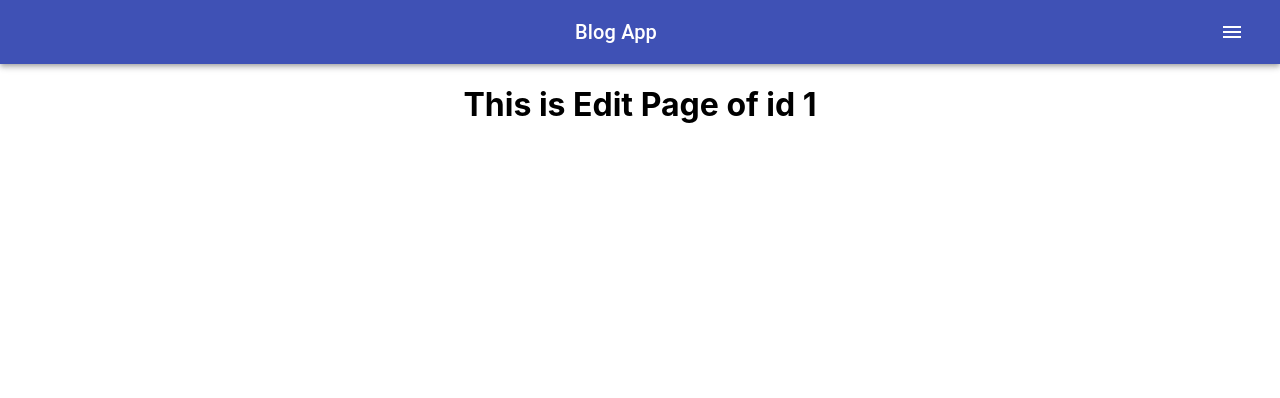
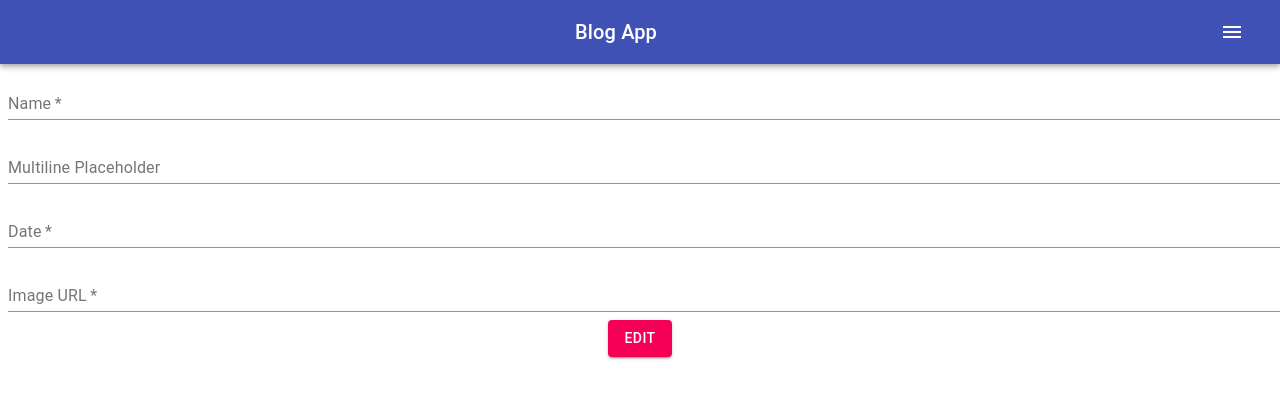
Before and after one commit to Anushree-cloud/blog-app, a React (Create React App) app: page /blog/edit/1 in a window 1280 px wide. Shown: the top 398 px of the page. Built offline with nearby package versions, Linux system fonts and the light colour scheme.

Commit message:
added layout changes

```diff
--- a/src/App.js
+++ b/src/App.js
@@ -18,16 +18,19 @@ function App() {
       name: 'abc',
       id: 1,
       details: 'abcd',
+      url:"https://wallpapercave.com/wp/wp1993619.jpg"
     },
     {
       name: 'mno',
       id: 2,
       details: 'mnop',
+      url:"https://wallpaperaccess.com/full/51364.jpg"
     },
     {
       name: 'xyz',
       id: 3,
       details: 'wxyz',
+      url:"https://cdn.pixabay.com/photo/2018/01/14/23/12/nature-3082832__340.jpg"
     },
   ]
   return (
--- a/src/pages/Blog/Add.js
+++ b/src/pages/Blog/Add.js
@@ -1,9 +1,11 @@
 import React from 'react'
 import TextField from '@material-ui/core/TextField';
 import { makeStyles } from '@material-ui/core/styles';
-
+import Button from '@material-ui/core/Button';
+import IconButton from '@material-ui/core/IconButton';
+import PhotoCamera from '@material-ui/icons/PhotoCamera';
 // import { KeyboardDatePicker, MuiPickersUtilsProvider } from '@material-ui/pickers';
-import { Grid } from '@material-ui/core';
+// import { Grid } from '@material-ui/core';
 
 const useStyles = makeStyles((theme) => ({
     root: {
@@ -12,14 +14,23 @@ const useStyles = makeStyles((theme) => ({
         // width: '25ch',
         },
     },
+    buttons: {
+        '& > *': {
+            margin: theme.spacing(1),
+        },
+    },
+    input: {
+        display: 'none',
+    },
 }));
 
 export default function Add(props) {
-    const [selectedDate, setSelectedDate] = React.useState(Date.now());
-    const handleDateChange = (date) => {
-        setSelectedDate(date);
-    };
+    // const [selectedDate, setSelectedDate] = React.useState(Date.now());
+    // const handleDateChange = (date) => {
+    //     setSelectedDate(date);
+    // };
     console.log(props);
+
     const classes = useStyles();
     return (
         <form className={classes.root} noValidate autoComplete="off">
@@ -52,21 +63,17 @@ export default function Add(props) {
                 margin="normal"
 
             />
-            {/* <MuiPickersUtilsProvider  >
-                <Grid>
-                    <KeyboardDatePicker
-                        margin="normal"
-                        id="date-picker-dialog"
-                        label="Date picker dialog"
-                        format="MM/dd/yyyy"
-                        value={selectedDate}
-                        onChange={handleDateChange}
-                        KeyboardButtonProps={{
-                            'aria-label': 'change date',
-                        }}
-                    />
-                </Grid>
-            </MuiPickersUtilsProvider> */}
+            <TextField
+                required
+                label="Image URL"
+                id="standard-full-width"
+                style={{ margin: 8 }}
+                placeholder="Image URL"
+                fullWidth
+                margin="normal"
+
+            />
+            <Button variant="contained" color="secondary">Add Blog</Button>
         </div>
     </form>
     )
--- a/src/pages/Blog/BlogList.js
+++ b/src/pages/Blog/BlogList.js
@@ -1,92 +1,59 @@
-/* first create a new folder blog-app
-
-The app will have 4 pages for now
-
-/blogs
-/blogs/add
-/blogs/edit/:id
-/blogs/details/:id
-
-/blogs
-====
-
-Blogs listing - use meterial ui cards to show blog items,
-
-id, name, image, date, description
-
-/blogs/details/:id
-============
-
-Single blog details
-
-
-/blogs/add    |  /blogs/edit/:id
-====================
-
-Blog creation form - name, image, date, description */
-
-// import React from 'react'
-// import { Link } from 'react-router-dom'
-
-// export default function BlogList({ blogList }) {
-//     return (
-//         blogList.map((blogItem) => {
-//             return (
-//                 <div key={blogItem.id}>
-//                     <h1>{blogItem.id}. {blogItem.name}</h1>
-//                     <div>
-//                         <Link to={`/blog/edit/${blogItem.id}`}>Edit</Link>
-//                         <Link to={`/blog/details/${blogItem.id}`}>Details</Link>
-//                     </div>
-
-//                 </div>
-//             )
-//         })
-//     )
-// }
-
 import React from 'react';
 import { makeStyles } from '@material-ui/core/styles';
 import Card from '@material-ui/core/Card';
 import CardActionArea from '@material-ui/core/CardActionArea';
+import { CardMedia } from '@material-ui/core';
 import CardActions from '@material-ui/core/CardActions';
 import CardContent from '@material-ui/core/CardContent';
-// import CardMedia from '@material-ui/core/CardMedia';
 import Button from '@material-ui/core/Button';
 import Typography from '@material-ui/core/Typography';
-import { Link } from 'react-router-dom';
+import { Link, useHistory } from 'react-router-dom';
+import { Grid, Paper } from '@material-ui/core';
 
 const useStyles = makeStyles((theme) => ({
-    // rootContainer: {
-    //     display: 'flex',
-    //     flexDirection: 'row',
-    //     flexWrap: 'wrap',
-    // },
     root: {
         maxWidth: 345,
         margin: 10,
+        display: 'flex',
+        flexDirection: 'column',
+        alignItems: 'center',
     },
     media: {
         height: 140,
     },
+    editButton: {
+        textDecoration: 'none',
+        color: 'white',
+        width: '35ch',
+    },
+    rootContainer: {
+        display: "flex",
+        flexDirection: 'row',
+        marginTop: '10px',
+    }
 }));
 
 export default function BlogList({ blogList }) {
     const classes = useStyles();
-
+    const history = useHistory();
+    function goToPage(pageUrl) {
+        history.push(pageUrl)
+    }
     return (
         blogList.map( blogItem => {
             return (
-                <div className={classes.rootContainer}>
+                <Grid container spacing={2} className={classes.rootContainer}>
+                    <Grid item>
+                        {/* <Paper> */}
                             <Card className={classes.root}>
                                 <CardActionArea>
-                            {/* <CardMedia
+                                    <CardMedia
                                         className={classes.media}
-                                image="/static/images/cards/contemplative-reptile.jpg"
+                                        image={blogItem.url}
                                         title="Contemplative Reptile"
-                            /> */}
+                                    />
                                     <CardContent>
-                                <Typography gutterBottom variant="h5" component="h2">
+                                        <Typography gutterBottom variant="h5" component="h2" onClick={() => goToPage(`/blog/details/${blogItem.id}`) }>
                                             {blogItem.name}
                                         </Typography>
                                         <Typography variant="body2" color="textSecondary" component="p">
@@ -95,15 +62,16 @@ export default function BlogList({ blogList }) {
                                     </CardContent>
                                 </CardActionArea>
                                 <CardActions>
-                            <Button size="small" color="primary">
-                                <Link to={`/blog/edit/${blogItem.id}`}>Edit</Link>
-                            </Button>
-                            <Button size="small" color="primary">
-                                <Link to={`/blog/details/${blogItem.id}`}>Details</Link>
+                                    <Button size="large" variant="contained" color="secondary">
+                                        <Link to={`/blog/edit/${blogItem.id}`} className={classes.editButton}>
+                                            Edit
+                                        </Link>
                                     </Button>
                                 </CardActions>
                             </Card>
-                </div>
+                        {/* </Paper> */}
+                    </Grid>
+                </Grid>
             )
         })
     )
--- a/src/pages/Blog/Details.js
+++ b/src/pages/Blog/Details.js
@@ -1,10 +1,17 @@
 import React from 'react'
+import { useParams } from 'react-router';
 
-export default function Details(props) {
-    console.log(props);
+export default function Details({ blog }) {
+    const { id } = useParams()
+    console.log(id);
+    let currentBlog = blog.find((blogItem) => {
+        return blogItem.id == id ? true : false
+    })
+    console.log(currentBlog);
     return (
-        <div>
-            This is Details page of id {props.match.params.id}
-        </div>
+        <>
+            <h1>{currentBlog.name}</h1>
+            <h3>{currentBlog.details}</h3>
+        </>
     )
 }
--- a/src/pages/Blog/Edit.js
+++ b/src/pages/Blog/Edit.js
@@ -1,11 +1,73 @@
 import React from 'react'
+import TextField from '@material-ui/core/TextField';
+import { makeStyles } from '@material-ui/core/styles';
+import Button from '@material-ui/core/Button';
+import IconButton from '@material-ui/core/IconButton';
+import PhotoCamera from '@material-ui/icons/PhotoCamera';
 
-export default function Edit({ match }) {
-    console.log(match);
-    const { params } = match
+const useStyles = makeStyles((theme) => ({
+    root: {
+        '& .MuiTextField-root': {
+        margin: theme.spacing(1),
+        },
+    },
+    buttons: {
+        '& > *': {
+            margin: theme.spacing(1),
+        },
+    },
+    input: {
+        display: 'none',
+    },
+}));
+
+export default function Edit(props) {
+    console.log(props);
+
+    const classes = useStyles();
     return (
+        <form className={classes.root} noValidate autoComplete="off">
         <div>
-            <h1>This is Edit Page of id {params.id}</h1>
+            <TextField
+                required
+                label="Name"
+                id="standard-full-width"
+                style={{ margin: 8 }}
+                placeholder="Name"
+                fullWidth
+                margin="normal"
+
+            />
+            <TextField
+                id="standard-textarea"
+                label="Multiline Placeholder"
+                placeholder="Placeholder"
+                multiline
+                fullWidth
+
+            />
+            <TextField
+                required
+                label="Date"
+                id="standard-full-width"
+                style={{ margin: 8 }}
+                placeholder="Date"
+                fullWidth
+                margin="normal"
+
+            />
+            <TextField
+                required
+                label="Image URL"
+                id="standard-full-width"
+                style={{ margin: 8 }}
+                placeholder="Image URL"
+                fullWidth
+                margin="normal"
+
+            />
+            <Button variant="contained" color="secondary">Edit</Button>
         </div>
+    </form>
     )
 }
--- a/src/route/Router.js
+++ b/src/route/Router.js
@@ -6,7 +6,7 @@ import Add from '../pages/Blog/Add'
 import Navbar from '../components/Navbar'
 import Edit from '../pages/Blog/Edit'
 import Details from '../pages/Blog/Details'
-import ErrorPage from '../pages/Blog/ErrorPage'
+import ErrorPage from '../pages/Error/ErrorPage'
 
 export default function Router({ blog }) {
     return (
@@ -27,7 +27,9 @@ export default function Router({ blog }) {
 
                 <Route exact path='/blog/edit/:id' component={Edit} />
 
-                <Route exact path='/blog/details/:id' component={Details}/>
+                <Route exact path='/blog/details/:id' >
+                    <Details blog={blog} />
+                </Route>
 
                 <Route exact component={ErrorPage}/>
 
```
Also changed, not shown: src/pages/Error/ErrorPage.js (line endings or trailing spaces). Lines whose indentation alone changed are shown as unchanged.
